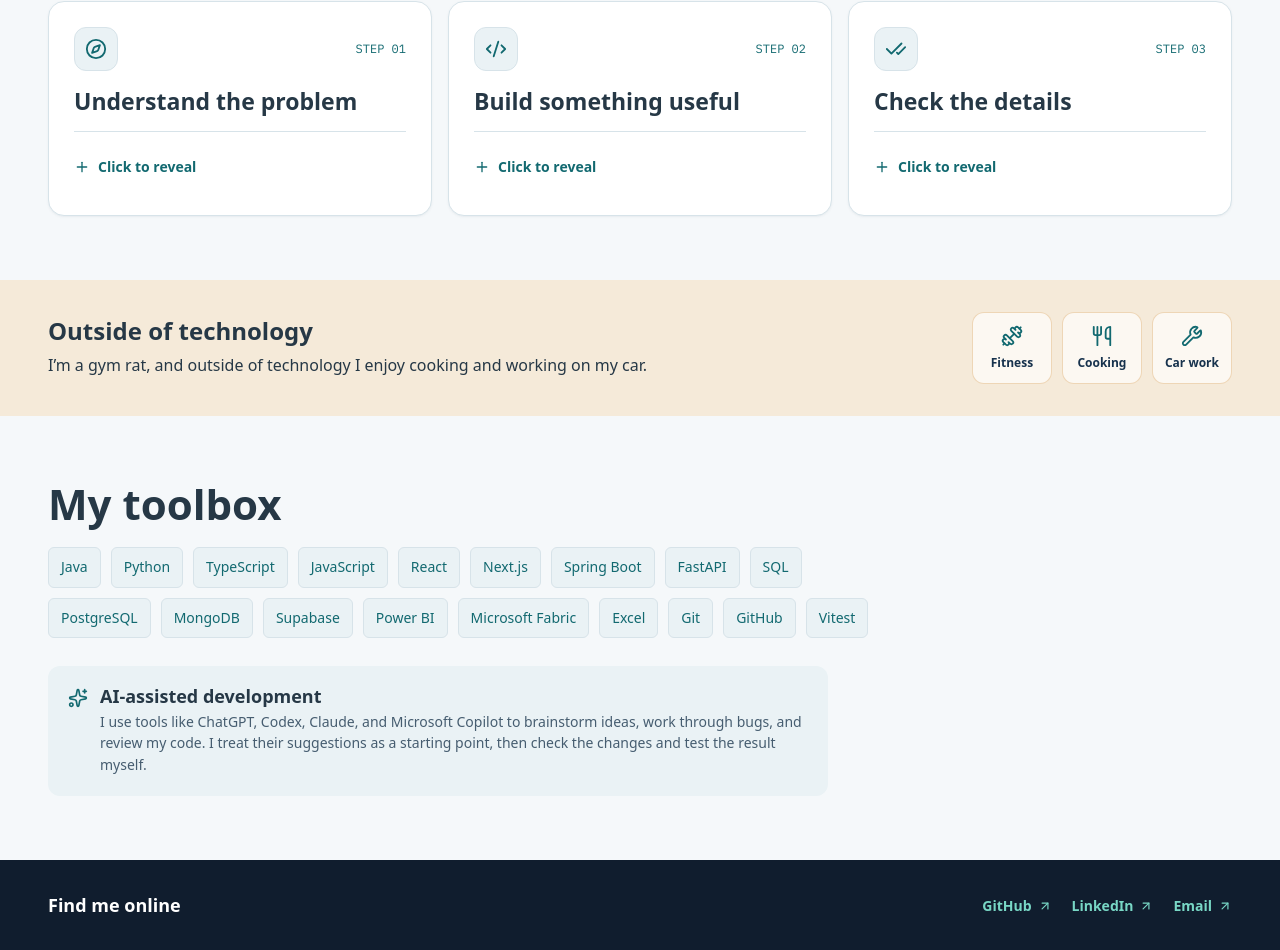
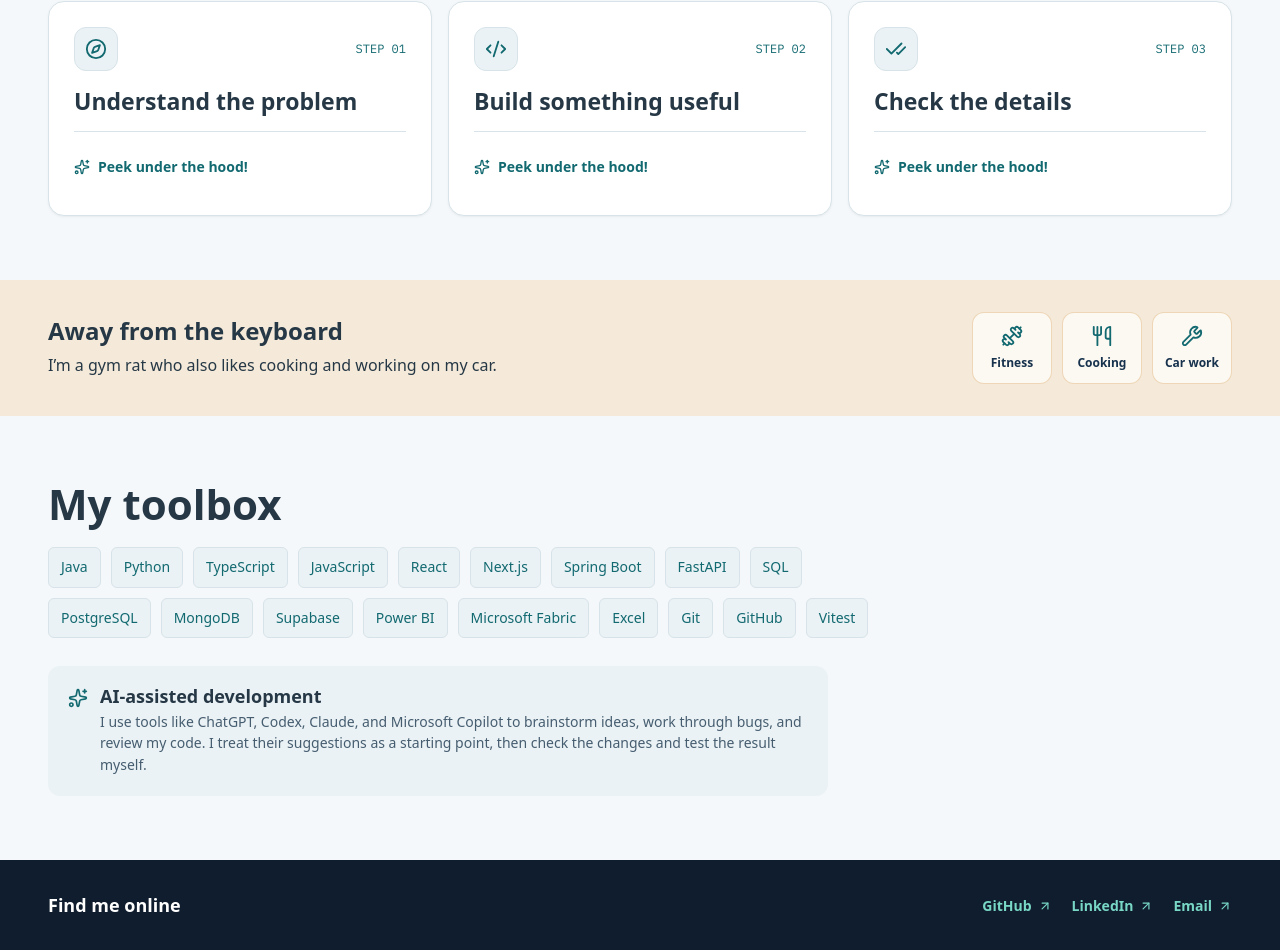
Before and after one commit to ArjunNyein/arjun-portfolio, a Next.js app: page /about in a window 1280 px wide. Shown: the part 1073-2023 px from the top of the page. Built offline with nearby package versions, Linux system fonts and the light colour scheme.

Commit message:
Sharpen portfolio headlines and reveal copy

```diff
--- a/app/about/page.tsx
+++ b/app/about/page.tsx
@@ -79,8 +79,8 @@ export default function About() {
       <section className="bg-sand" aria-labelledby="outside">
         <div className="shell grid items-center gap-5 py-8 sm:grid-cols-[1fr_auto]">
           <div>
-            <h2 id="outside" className="text-2xl">Outside of technology</h2>
-            <p className="mt-2">I’m a gym rat, and outside of technology I enjoy cooking and working on my car.</p>
+            <h2 id="outside" className="text-2xl">Away from the keyboard</h2>
+            <p className="mt-2">I’m a gym rat who also likes cooking and working on my car.</p>
           </div>
           <div className="flex flex-wrap gap-2.5" aria-hidden="true">
             {[{ icon: Dumbbell, label: "Fitness" }, { icon: Utensils, label: "Cooking" }, { icon: Wrench, label: "Car work" }].map(({ icon: Icon, label }) => (
--- a/app/page.tsx
+++ b/app/page.tsx
@@ -1,6 +1,7 @@
 import Link from "next/link";
 import { ArrowDownRight, ArrowRight } from "lucide-react";
 import { ProjectCard } from "@/components/project-card";
+import { SignalTrace } from "@/components/signal-trace";
 import { HomeIllustration } from "@/components/home-illustration";
 import { projects } from "@/content/portfolio";
 
@@ -9,10 +10,11 @@ export default function Home() {
     <>
       <section className="hero-surface border-t border-steel/40 bg-navy text-white">
         <div className="shell grid items-center gap-10 py-12 md:grid-cols-[1.3fr_1fr] lg:gap-20 lg:py-20">
-          <div>
+          <div className="group relative isolate">
+            <SignalTrace className="absolute -top-8 right-0 -z-10 w-32 text-mint/35 sm:w-44" />
             <p className="eyebrow mb-5 flex items-center gap-3 text-mint"><span className="h-px w-7 bg-mint" /> MY WORK</p>
             <h1 className="max-w-[720px] text-[clamp(2.5rem,5.6vw,5.15rem)] tracking-[-0.05em]">
-              A few projects worth <span className="text-mint">a closer look.</span>
+              Real problems. <span className="text-mint">Working code.</span>
             </h1>
             <p className="mt-5 max-w-[580px] text-cloud sm:text-lg">
               From manufacturing dashboards to full-stack applications, explore some of the projects I’ve worked on and the problems I’ve helped solve.
--- a/components/approach-cards.tsx
+++ b/components/approach-cards.tsx
@@ -1,6 +1,6 @@
 "use client";
 
-import { Check, CheckCheck, Code2, Compass, Plus } from "lucide-react";
+import { Check, CheckCheck, Code2, Compass, Sparkles } from "lucide-react";
 import { useApproachReveal } from "@/components/approach-reveal-provider";
 
 const steps = [
@@ -57,7 +57,7 @@ export function ApproachCards() {
                   {sentence}
                 </span>
                 <span aria-hidden="true" className="approach-prompt col-start-1 row-start-1 flex items-center gap-2 text-sm font-semibold text-teal">
-                  <Plus size={16} /> Click to reveal
+                  <Sparkles size={16} /> Peek under the hood!
                 </span>
               </span>
             </button>
```
